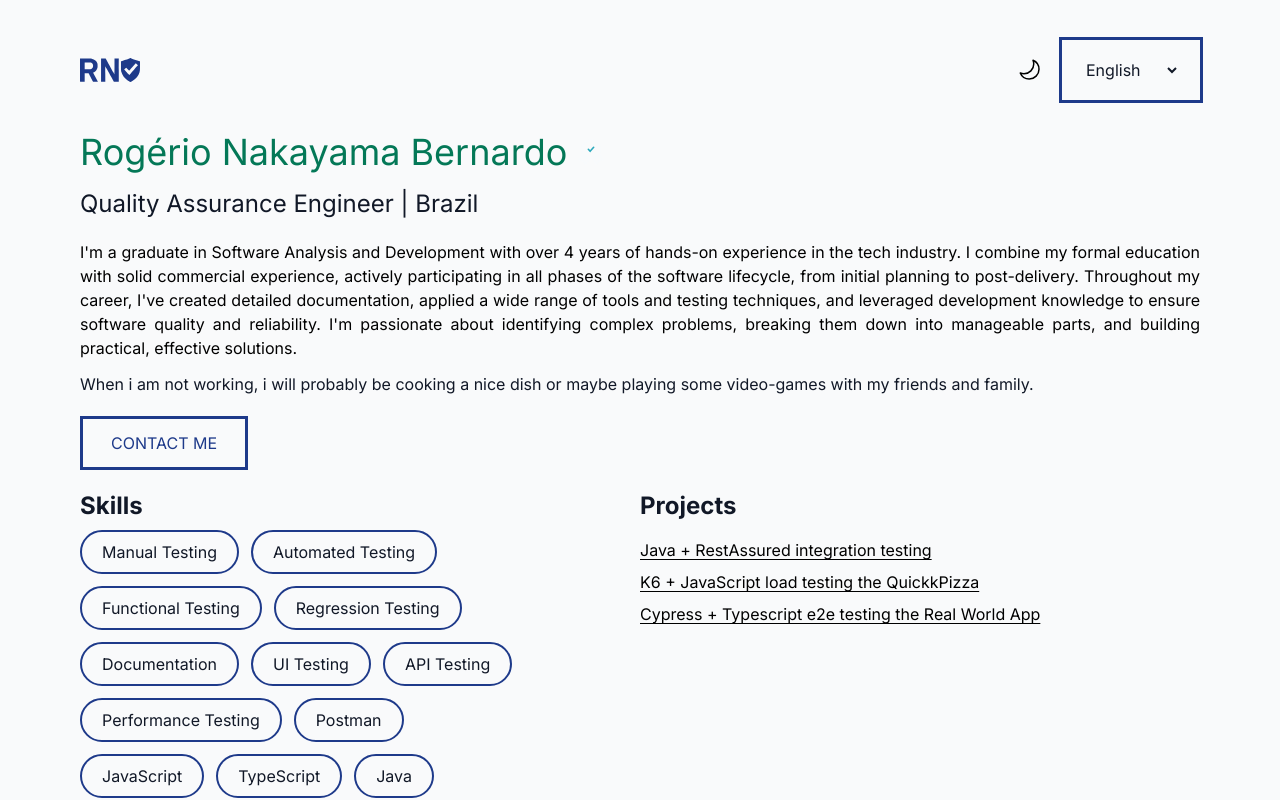
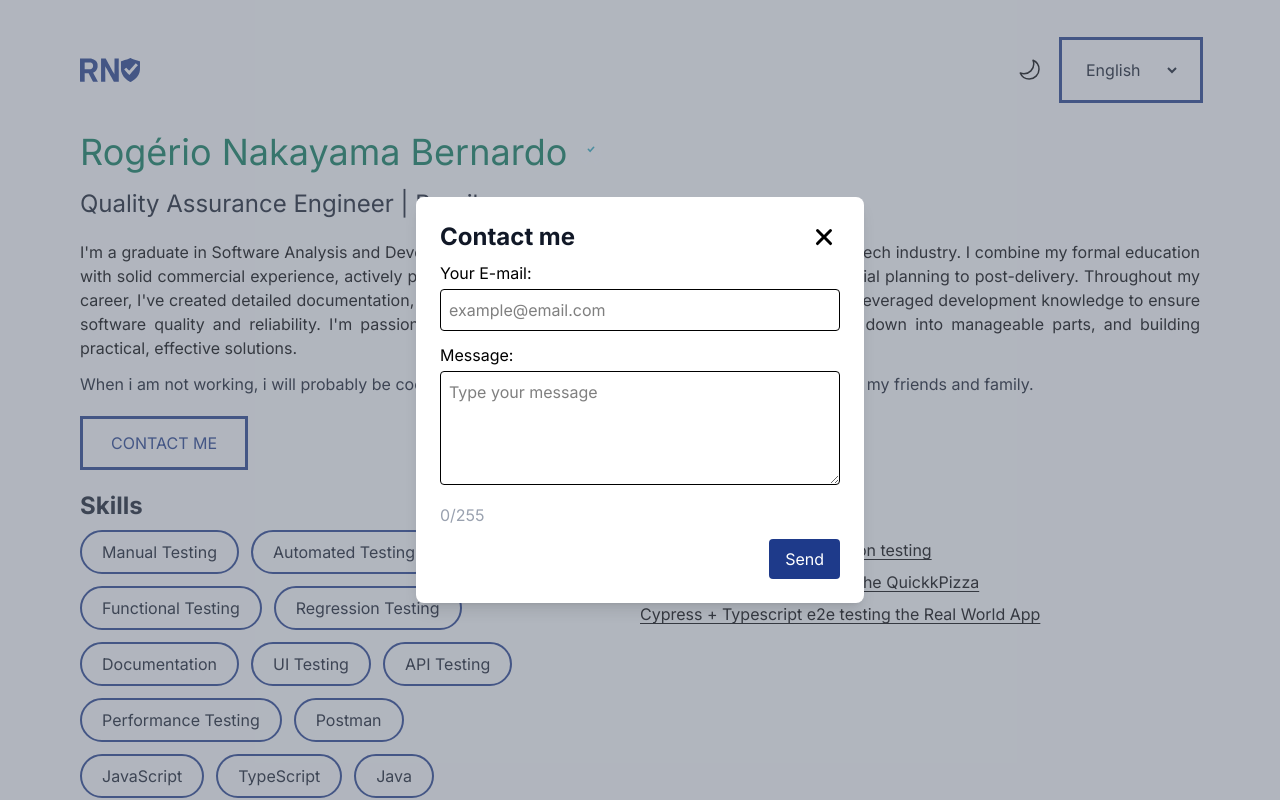
Before and after one commit to Rogerio-N/next-theme-portfolio, a Next.js app: page /en in a window 1280 px wide. Both pictures are taken after a click on the button "CONTACT ME". Shown: the top 800 px of the page. Built offline with nearby package versions, Linux system fonts and the light colour scheme.

Commit message:
Create send email modal

```diff
--- a/messages/en.json
+++ b/messages/en.json
@@ -16,7 +16,19 @@
         "contactButton": "CONTACT ME",
         "skills": "Skills",
         "projects": "Projects",
-        "cog_alt": "Image of a lig gray cog"
+        "cog_alt": "Image of a lig gray cog",
+        "Modal": {
+            "title": "Contact me",
+            "email_label": "Your E-mail",
+            "email_placeholder": "example@email.com",
+            "email_required": "The field E-mail is required",
+            "email_invalid": "The field E-mail is invalid",
+            "message_label": "Message",
+            "message_placeholder": "Type your message",
+            "message_required": "The field Message is required",
+            "message_lenght_error": "The message length is greater than 255 characters",
+            "send_button": "Send"
+        }
     },
     "Footer": {
         "contact": "Contact Me"
--- a/messages/pt-BR.json
+++ b/messages/pt-BR.json
@@ -16,7 +16,19 @@
         "contactButton": "ENTRAR EM CONTATO",
         "skills": "Habilidades",
         "projects": "Projetos",
-        "cog_alt": "Image of a lig gray cog"
+        "cog_alt": "Image of a lig gray cog",
+        "Modal": {
+            "title": "Entrar em contato",
+            "email_label": "Seu E-mail",
+            "email_placeholder": "example@email.com",
+            "email_required": "O campo E-mail é obrigatório",
+            "email_invalid": "O campo E-mail não é valido",
+            "message_label": "Mensagem",
+            "message_placeholder": "Digite sua mensagem",
+            "message_required": "O campo Mensagem é obrigatório",
+            "message_lenght_error": "O tamanho da mensagem é maior que 255 caracteres",
+            "send_button": "Enviar"
+        }
     },
     "Footer": {
         "contact": "Contate-me"
--- a/src/app/globals.css
+++ b/src/app/globals.css
@@ -3,6 +3,7 @@
 @theme {
   --color-lbackground: #F9FAFB;
   --color-dbackground: #0F172A;
+  --color-modal-bg: #F3F4F6;
   --color-textbase: #111827;
   --color-ltext: #111827;
   --color-dtext: #F8FAFC;
@@ -21,6 +22,7 @@
     --color-mainact: #1E3A8A;
     --color-secondaryact: #3B82F6;
     --color-hover: #8aa4ec;
+    --color-modal-bg: #FFFFFF;
   }
   [data-theme="dark"] {
     --color-textbase: #F8FAFC;
@@ -30,6 +32,7 @@
     --color-mainact: #3B82F6;
     --color-secondaryact: #1E3A8A;
     --color-hover: #173463;
+    --color-modal-bg: #1E293B;
   }
 }
 
--- a/src/components/header/ThemeComponent.tsx
+++ b/src/components/header/ThemeComponent.tsx
@@ -23,7 +23,7 @@ export default function ThemeComponent() {
     const isThemeLightActive = theme === "light"
 
     return (
-        <button onClick={handleThemeChange}>
+        <button className="hover:cursor-pointer" onClick={handleThemeChange}>
             {isThemeLightActive ? <SunIcon className="w-6 sm:w-8 h-full align-middle"/> : <MoonIcon className="w-5 h-full align-middle rotate-270 sm:w-6"/>}
         </button>
     )
--- a/src/components/main/index.tsx
+++ b/src/components/main/index.tsx
@@ -5,10 +5,12 @@ import { useTranslations } from "next-intl";
 import { useEffect, useState } from "react";
 import Skills from "./skills";
 import Projects from "./projects";
+import SendEmailModal from "./sendEmailModal";
 
 export default function Main() {
 
     const [mounted, setMounted] = useState(false)
+    const [isModalOpen, setIsModalOpen] = useState(false);
     const translator = useTranslations('Home')
 
     useEffect(() => {
@@ -29,12 +31,19 @@ export default function Main() {
                 <h2 className="text-textbase text-xl mt-2 sm:text-2xl sm:mt-4">{translator('role')}</h2>
                 <p className="test-textbase text-sm sm:text-base mt-3 text-justify sm:mt-5">{translator('workDescription')}</p>
                 <p className="text-textbase text-sm sm:text-base mt-3">{translator('personalTime')}</p>
-                <button className="text-mainact border-mainact border-3 py-2 px-4 sm:py-3 sm:px-7 my-5 hover:bg-hover hover:cursor-pointer active:bg-hover">{translator('contactButton')}</button>
+                <button
+                    className="text-mainact border-mainact border-3 py-2 px-4 sm:py-3 sm:px-7 my-5 hover:bg-hover hover:cursor-pointer active:bg-hover"
+                    onClick={() => setIsModalOpen(true)}
+                >
+                    {translator('contactButton')}
+                </button>
             </article>
         </section>
         <section className="flex justify-between flex-col lg:flex-row">
             <Skills />
             <Projects />
         </section>
+        <SendEmailModal isOpen={isModalOpen} onClose={() => setIsModalOpen(false)} />
+
     </main>
 }
--- /dev/null
+++ b/src/components/main/sendEmailModal.tsx
@@ -0,0 +1,117 @@
+import { XMarkIcon } from "@heroicons/react/16/solid";
+import { useTranslations } from "next-intl";
+import { useState } from "react";
+
+export default function SendEmailModal({ isOpen, onClose }: Readonly<{ isOpen: boolean; onClose: () => void }>) {
+    const [email, setEmail] = useState("");
+    const [message, setMessage] = useState("");
+    const [errors, setErrors] = useState<{ email?: string; message?: string }>({});
+    const maxMessageLenght = 255
+    const translator = useTranslations('Home.Modal')
+
+    if (!isOpen) return null
+
+    const closeModal = () => {
+        setEmail("")
+        setMessage("")
+        setErrors({})
+        onClose()
+    }
+
+    const validateEmail = (email: string) => {
+        let emailError = ""
+        const emailRegex = /^[^\s@]+@[^\s@]+\.[^\s@]+$/;
+
+        if (!email.trim()) {
+            emailError = translator("email_required");
+        } else if (!emailRegex.test(email)) {
+            emailError = translator("email_invalid");
+        }
+
+        return emailError
+    }
+
+    const validateMessage = (message: string) => {
+        let messageError = ""
+        if (!message.trim()) {
+            messageError = translator("message_required");
+        } else if(message.length > maxMessageLenght) {
+            messageError = translator("message_lenght_error")
+        }
+        return messageError
+    }
+
+    const handleSend = () => {
+        const newErrors: { email?: string; message?: string } = {};
+
+        const isValidEmail = validateEmail(email)
+        const isValidMessage = validateMessage(message)
+
+        if(isValidEmail.length > 0) newErrors.email = isValidEmail
+        if(isValidMessage.length > 0) newErrors.message = isValidMessage
+
+        if (Object.keys(newErrors).length > 0) {
+            setErrors(newErrors);
+            return;
+        }
+
+        console.log("Email:", email);
+        console.log("Message:", message);
+        alert("E-mail enviado com sucesso!");
+        closeModal();
+    };
+
+    return (
+        <div className="fixed inset-0 bg-gray-500/50 flex justify-center items-center z-50">
+            <div className="bg-modal-bg p-6 rounded-lg shadow-lg w-11/12 max-w-md">
+                <section className="flex justify-between">
+                    <h2 className="text-textbase text-xl sm:text-2xl font-bold mb-2">{translator("title")}</h2>
+                    <button
+                        className="w-6 h-6 sm:w-8 sm:h-8 hover:cursor-pointer"
+                        onClick={closeModal}
+                    >
+                        <XMarkIcon />
+                    </button>
+                </section>
+                <div className="mb-3">
+                    <label htmlFor="email">{translator("email_label")}:</label>
+                    <input
+                        id="email"
+                        type="email"
+                        required={true}
+                        className={
+                            `w-full mt-1 p-2 border outline-none rounded ${errors.email ? "border-red-500" : ""}`
+                        }
+                        onChange={(e) => setEmail(e.target.value)}
+                        placeholder={translator("email_placeholder")}
+                    />
+                    {errors.email && <p className="text-red-500 text-sm">{errors.email}</p>}
+                </div>
+                <div className="mb-3">
+                    <label htmlFor="content" className="mt-5">{translator("message_label")}:</label>
+                    <textarea
+                        className={`w-full mt-1 p-2 border rounded outline-none ${
+                            errors.message ? "border-red-500" : ""
+                        }`}
+                        value={message}
+                        onChange={(e) => setMessage(e.target.value)}
+                        required={true}
+                        placeholder={translator("message_placeholder")}
+                        rows={4}
+                    />
+                    {errors.message && <p className="text-red-500 text-sm">{errors.message}</p>}
+                </div>
+                <p className="text-gray-400">{message.length}/{maxMessageLenght}</p>
+                <div className="flex justify-end space-x-2 mt-3">
+                    <button
+                        type="submit"
+                        className="bg-mainact text-white px-4 py-2 rounded hover:cursor-pointer"
+                        onClick={handleSend}
+                    >
+                        {translator("send_button")}
+                    </button>
+                </div>
+            </div>
+        </div>
+    );
+}
```
